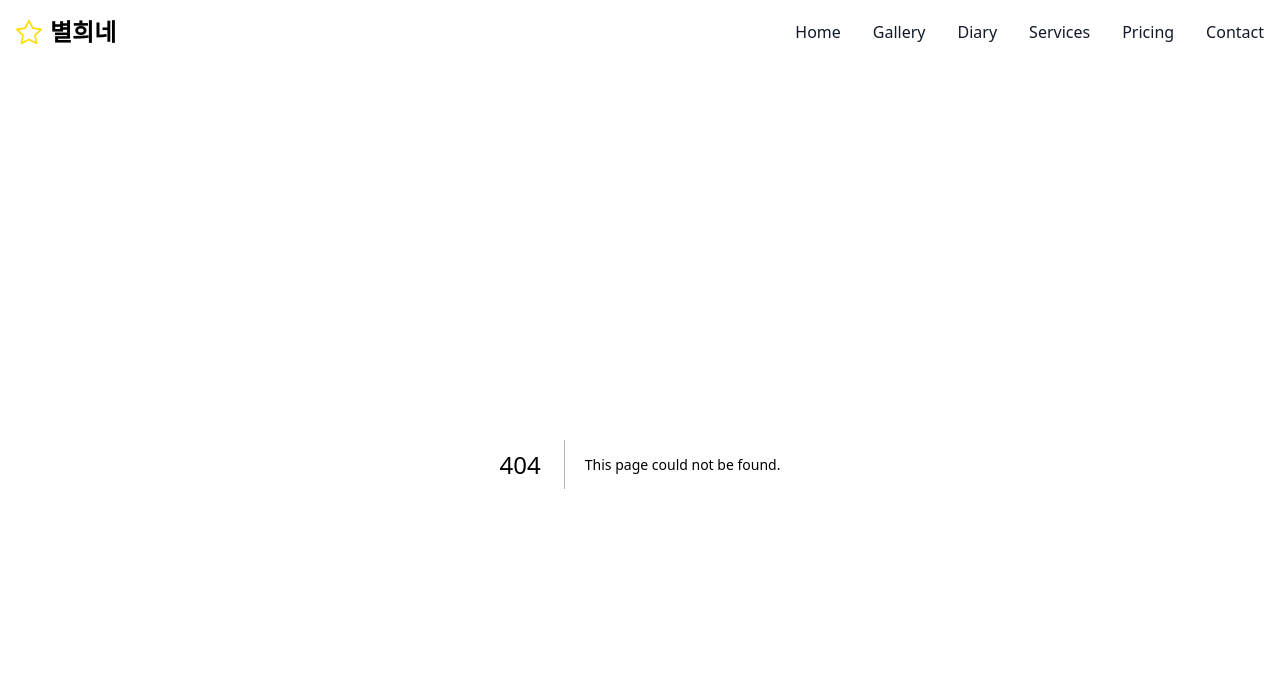
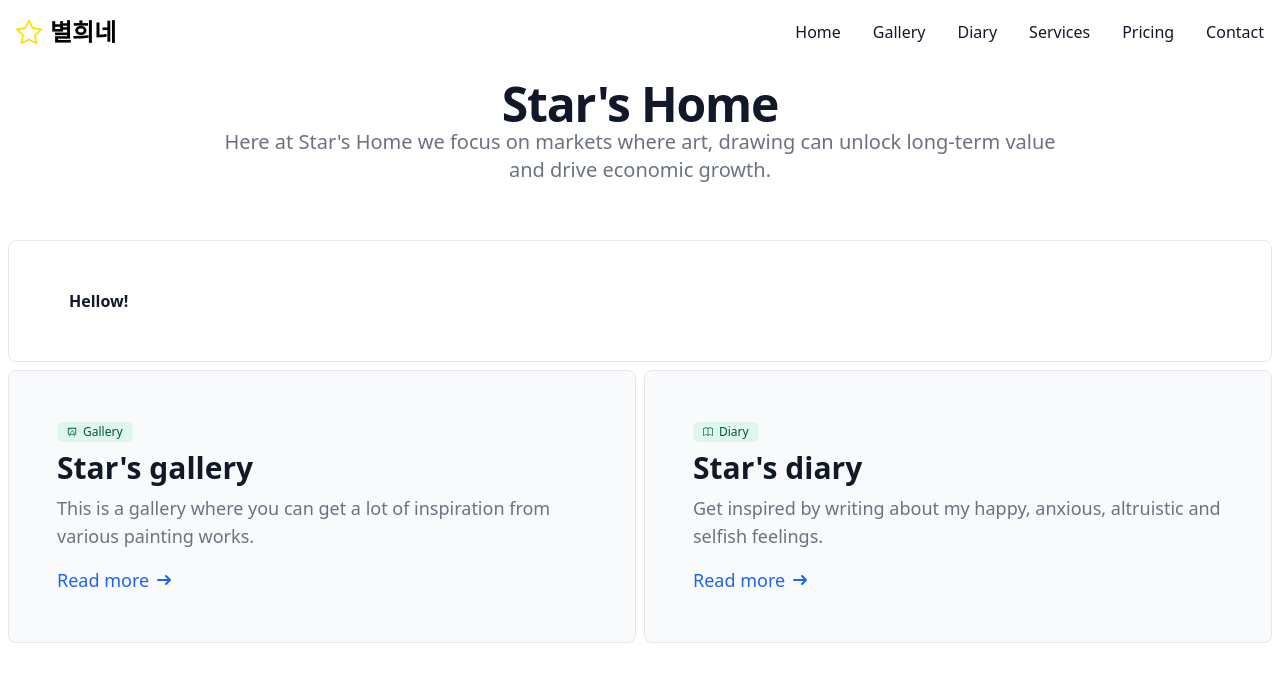
Before and after one commit to benggri/byulhee, a Next.js app: page /main in a window 1280 px wide. Before the commit this address had no page. Shown: the top 682 px of the page. Built offline with nearby package versions, Linux system fonts and the light colour scheme.

Commit message:
update main

```diff
--- /dev/null
+++ b/app/main/page.tsx
@@ -0,0 +1,65 @@
+'use client';
+import {useRouter} from "next/navigation";
+import Image from 'next/image';
+
+export default function Main({
+  id,
+}: {id:string|undefined|null}
+) {
+  const router = useRouter();
+  console.log(`id :: ${id} ::`);
+
+  return (
+    <section className="bg-white dark:bg-gray-900">
+      <div className="py-4 px-4 mx-auto max-w-screen-xl text-center lg:py-4">
+        <p className="text-5xl font-extrabold tracking-tight leading-none text-gray-900 md:text-5xl lg:text-5xl dark:text-white">Star&#39;s Home</p>
+        <p className="mb-8 text-lg font-normal text-gray-500 lg:text-xl sm:px-16 lg:px-48 dark:text-gray-400">Here at Star&#39;s Home we focus on markets where art, drawing can unlock long-term value and drive economic growth.</p>
+      </div>
+      <div className="grid grid-cols-2 gap-2 p-2">
+        <div className="col-span-2 dark:bg-gray-800 border border-gray-200 dark:border-gray-700 rounded-lg p-8 md:p-12">
+          <div className="flex">
+            <blockquote className="pl-3 inline-block align-middle text-md font-semibold text-gray-900 dark:text-white">
+              <p>Hellow!</p>
+            </blockquote>
+          </div>
+        </div>
+        <div className="bg-gray-50 dark:bg-gray-800 border border-gray-200 dark:border-gray-700 rounded-lg p-8 md:p-12">
+          <a href="#" className="bg-green-100 text-green-800 text-xs font-medium inline-flex items-center px-2.5 py-0.5 rounded-md dark:bg-gray-700 dark:text-green-400 mb-2">
+            <svg className="w-2.5 h-2.5 mr-1.5" fill="currentColor" aria-hidden="true" xmlns="http://www.w3.org/2000/svg" viewBox="0 0 24 24">
+              <path d="M2 2h20v16h-5v2h-2v-2H9v2H7v-2H2V2zm5 18v2H5v-2h2zm10 0v2h2v-2h-2zm3-16H4v12h16V4zm-8 4h2v2h-2V8zm-2 4v-2h2v2h-2zm0 0v2H8v-2h2zm6 0h-2v-2h2v2zm0 0h2v2h-2v-2zM8 6H6v2h2V6z"/>
+            </svg>
+            Gallery
+          </a>
+          <h2 className="text-gray-900 dark:text-white text-3xl font-extrabold mb-2">Star&#39;s gallery</h2>
+          <p className="text-lg font-normal text-gray-500 dark:text-gray-400 mb-4">
+              This is a gallery where you can get a lot of inspiration from various painting works.
+          </p>
+          <a onClick={() => router.push('/gallery')} className="text-blue-600 dark:text-blue-500 hover:underline font-medium text-lg inline-flex items-center">
+            Read more
+            <svg className="w-3.5 h-3.5 ml-2" aria-hidden="true" xmlns="http://www.w3.org/2000/svg" fill="none" viewBox="0 0 14 10">
+              <path stroke="currentColor" strokeLinecap="round" strokeLinejoin="round" strokeWidth="2" d="M1 5h12m0 0L9 1m4 4L9 9"/>
+            </svg>
+          </a>
+        </div>
+        <div className="bg-gray-50 dark:bg-gray-800 border border-gray-200 dark:border-gray-700 rounded-lg p-8 md:p-12">
+          <a href="#" className="bg-green-100 text-green-800 text-xs font-medium inline-flex items-center px-2.5 py-0.5 rounded-md dark:bg-gray-700 dark:text-green-400 mb-2">
+            <svg className="w-2.5 h-2.5 mr-1.5" fill="currentColor" aria-hidden="true" xmlns="http://www.w3.org/2000/svg" viewBox="0 0 16 16">
+              <path d="M1 2.828c.885-.37 2.154-.769 3.388-.893 1.33-.134 2.458.063 3.112.752v9.746c-.935-.53-2.12-.603-3.213-.493-1.18.12-2.37.461-3.287.811V2.828zm7.5-.141c.654-.689 1.782-.886 3.112-.752 1.234.124 2.503.523 3.388.893v9.923c-.918-.35-2.107-.692-3.287-.81-1.094-.111-2.278-.039-3.213.492V2.687zM8 1.783C7.015.936 5.587.81 4.287.94c-1.514.153-3.042.672-3.994 1.105A.5.5 0 0 0 0 2.5v11a.5.5 0 0 0 .707.455c.882-.4 2.303-.881 3.68-1.02 1.409-.142 2.59.087 3.223.877a.5.5 0 0 0 .78 0c.633-.79 1.814-1.019 3.222-.877 1.378.139 2.8.62 3.681 1.02A.5.5 0 0 0 16 13.5v-11a.5.5 0 0 0-.293-.455c-.952-.433-2.48-.952-3.994-1.105C10.413.809 8.985.936 8 1.783z"/>
+            </svg>
+            Diary
+          </a>
+            <h2 className="text-gray-900 dark:text-white text-3xl font-extrabold mb-2">Star&#39;s diary</h2>
+            <p className="text-lg font-normal text-gray-500 dark:text-gray-400 mb-4">
+                Get inspired by writing about my happy, anxious, altruistic and selfish feelings.
+            </p>
+            <a onClick={() => router.push('/diary')} className="text-blue-600 dark:text-blue-500 hover:underline font-medium text-lg inline-flex items-center">
+              Read more
+              <svg className="w-3.5 h-3.5 ml-2" aria-hidden="true" xmlns="http://www.w3.org/2000/svg" fill="none" viewBox="0 0 14 10">
+                <path stroke="currentColor" strokeLinecap="round" strokeLinejoin="round" strokeWidth="2" d="M1 5h12m0 0L9 1m4 4L9 9"/>
+              </svg>
+            </a>
+        </div>
+      </div>
+    </section>
+  );
+}
--- a/app/page.tsx
+++ b/app/page.tsx
@@ -1,53 +1,10 @@
-'use client';
-import {useRouter} from "next/navigation";
+import Main from './main/page';
+import { cookies } from 'next/headers';
 
 export default function Home() {
-  const router = useRouter();
-
+  const cookieStore = cookies();
+  const id = cookieStore.get('id');
   return (
-    <section className="bg-white dark:bg-gray-900">
-      <div className="py-4 px-4 mx-auto max-w-screen-xl text-center lg:py-4">
-        <p className="text-5xl font-extrabold tracking-tight leading-none text-gray-900 md:text-5xl lg:text-5xl dark:text-white">Star&#39;s Home</p>
-        <p className="mb-8 text-lg font-normal text-gray-500 lg:text-xl sm:px-16 lg:px-48 dark:text-gray-400">Here at Star&#39;s Home we focus on markets where art, drawing can unlock long-term value and drive economic growth.</p>
-      </div>
-      <div className="grid grid-cols-2 gap-2 p-2">
-        <div className="bg-gray-50 dark:bg-gray-800 border border-gray-200 dark:border-gray-700 rounded-lg p-8 md:p-12">
-            <a href="#" className="bg-green-100 text-green-800 text-xs font-medium inline-flex items-center px-2.5 py-0.5 rounded-md dark:bg-gray-700 dark:text-green-400 mb-2">
-              <svg className="w-2.5 h-2.5 mr-1.5" fill="currentColor" aria-hidden="true" xmlns="http://www.w3.org/2000/svg" viewBox="0 0 24 24">
-                <path d="M2 2h20v16h-5v2h-2v-2H9v2H7v-2H2V2zm5 18v2H5v-2h2zm10 0v2h2v-2h-2zm3-16H4v12h16V4zm-8 4h2v2h-2V8zm-2 4v-2h2v2h-2zm0 0v2H8v-2h2zm6 0h-2v-2h2v2zm0 0h2v2h-2v-2zM8 6H6v2h2V6z"/>
-              </svg>
-              Gallery
-            </a>
-            <h2 className="text-gray-900 dark:text-white text-3xl font-extrabold mb-2">Star&#39;s gallery</h2>
-            <p className="text-lg font-normal text-gray-500 dark:text-gray-400 mb-4">
-              This is a gallery where you can get a lot of inspiration from various painting works.
-            </p>
-            <a onClick={() => router.push('/gallery')} className="text-blue-600 dark:text-blue-500 hover:underline font-medium text-lg inline-flex items-center">
-              Read more
-              <svg className="w-3.5 h-3.5 ml-2" aria-hidden="true" xmlns="http://www.w3.org/2000/svg" fill="none" viewBox="0 0 14 10">
-                <path stroke="currentColor" strokeLinecap="round" strokeLinejoin="round" strokeWidth="2" d="M1 5h12m0 0L9 1m4 4L9 9"/>
-              </svg>
-            </a>
-        </div>
-        <div className="bg-gray-50 dark:bg-gray-800 border border-gray-200 dark:border-gray-700 rounded-lg p-8 md:p-12">
-            <a href="#" className="bg-green-100 text-green-800 text-xs font-medium inline-flex items-center px-2.5 py-0.5 rounded-md dark:bg-gray-700 dark:text-green-400 mb-2">
-              <svg className="w-2.5 h-2.5 mr-1.5" fill="currentColor" aria-hidden="true" xmlns="http://www.w3.org/2000/svg" viewBox="0 0 16 16">
-                <path d="M1 2.828c.885-.37 2.154-.769 3.388-.893 1.33-.134 2.458.063 3.112.752v9.746c-.935-.53-2.12-.603-3.213-.493-1.18.12-2.37.461-3.287.811V2.828zm7.5-.141c.654-.689 1.782-.886 3.112-.752 1.234.124 2.503.523 3.388.893v9.923c-.918-.35-2.107-.692-3.287-.81-1.094-.111-2.278-.039-3.213.492V2.687zM8 1.783C7.015.936 5.587.81 4.287.94c-1.514.153-3.042.672-3.994 1.105A.5.5 0 0 0 0 2.5v11a.5.5 0 0 0 .707.455c.882-.4 2.303-.881 3.68-1.02 1.409-.142 2.59.087 3.223.877a.5.5 0 0 0 .78 0c.633-.79 1.814-1.019 3.222-.877 1.378.139 2.8.62 3.681 1.02A.5.5 0 0 0 16 13.5v-11a.5.5 0 0 0-.293-.455c-.952-.433-2.48-.952-3.994-1.105C10.413.809 8.985.936 8 1.783z"/>
-              </svg>
-              Diary
-            </a>
-            <h2 className="text-gray-900 dark:text-white text-3xl font-extrabold mb-2">Star&#39;s diary</h2>
-            <p className="text-lg font-normal text-gray-500 dark:text-gray-400 mb-4">
-              Get inspired by writing about my happy, anxious, altruistic and selfish feelings.
-            </p>
-            <a onClick={() => router.push('/diary')} className="text-blue-600 dark:text-blue-500 hover:underline font-medium text-lg inline-flex items-center">
-              Read more
-              <svg className="w-3.5 h-3.5 ml-2" aria-hidden="true" xmlns="http://www.w3.org/2000/svg" fill="none" viewBox="0 0 14 10">
-                <path stroke="currentColor" strokeLinecap="round" strokeLinejoin="round" strokeWidth="2" d="M1 5h12m0 0L9 1m4 4L9 9"/>
-              </svg>
-            </a>
-        </div>
-      </div>
-    </section>
-  )
+    <Main id={id?.value}></Main>
+  );
 }
--- a/package.json
+++ b/package.json
@@ -9,17 +9,20 @@
     "lint": "next lint"
   },
   "dependencies": {
+    "@types/cookie": "^0.5.1",
     "@types/node": "20.4.5",
     "@types/react": "18.2.17",
     "@types/react-dom": "18.2.7",
     "apexcharts": "^3.41.1",
     "autoprefixer": "10.4.14",
     "axios": "^1.4.0",
+    "cookies-next": "^2.1.2",
     "eslint": "8.46.0",
     "eslint-config-next": "13.4.12",
     "flowbite": "^1.8.0",
     "flowbite-react": "^0.5.0",
     "next": "13.4.12",
+    "nodemailer": "^6.9.4",
     "postcss": "8.4.27",
     "react": "18.2.0",
     "react-dom": "18.2.0",
--- a/src/components/diary.tsx
+++ b/src/components/diary.tsx
@@ -26,7 +26,7 @@ export default function DiaryComponent(
       }
       {
         props.contents ?
-        <p className="h-10 max-h-10 text-sm dark:bg-gray-700 mb-2.5 break-words">{(props.contents.length > 20 ? props.contents.substring(0, 20) + "..." : props.contents)}</p> :
+        <p className="h-10 max-h-10 text-sm dark:bg-gray-700 mb-2.5 break-words truncate">{props.contents}</p> :
         <div className="h-10 max-h-10 bg-gray-200 rounded-md dark:bg-gray-700 mb-2.5"></div>
       }
       <div className="flex items-center mt-4 space-x-3">
```
Also changed, not shown: pages/api/diary.js (indentation only), 1 other file (tests, documents, lock files or other folders).
